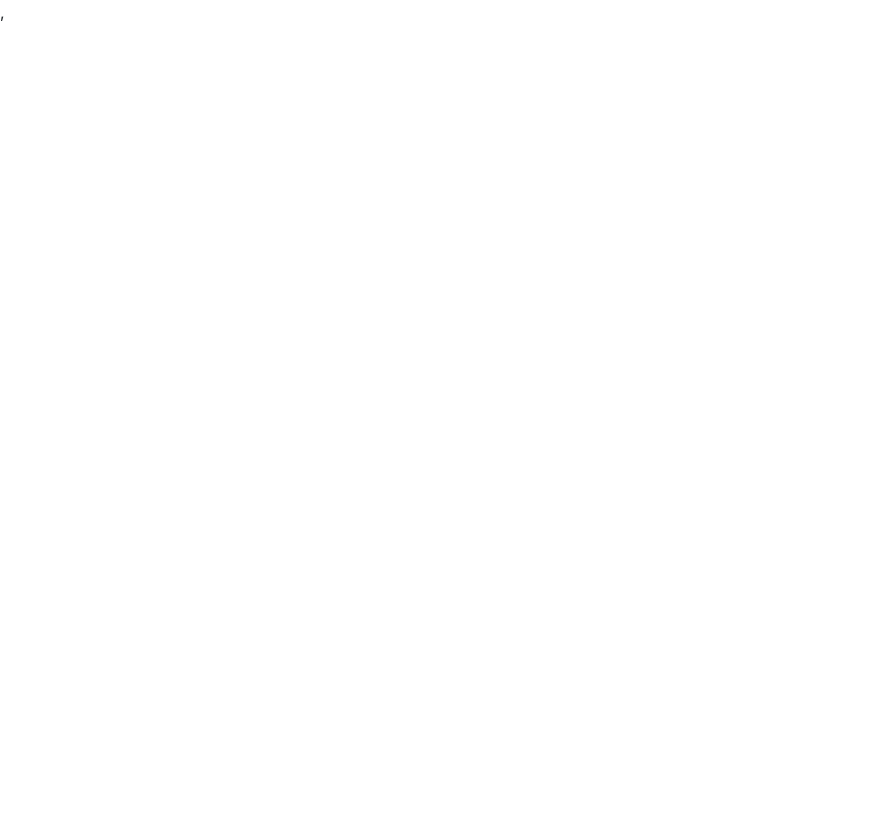
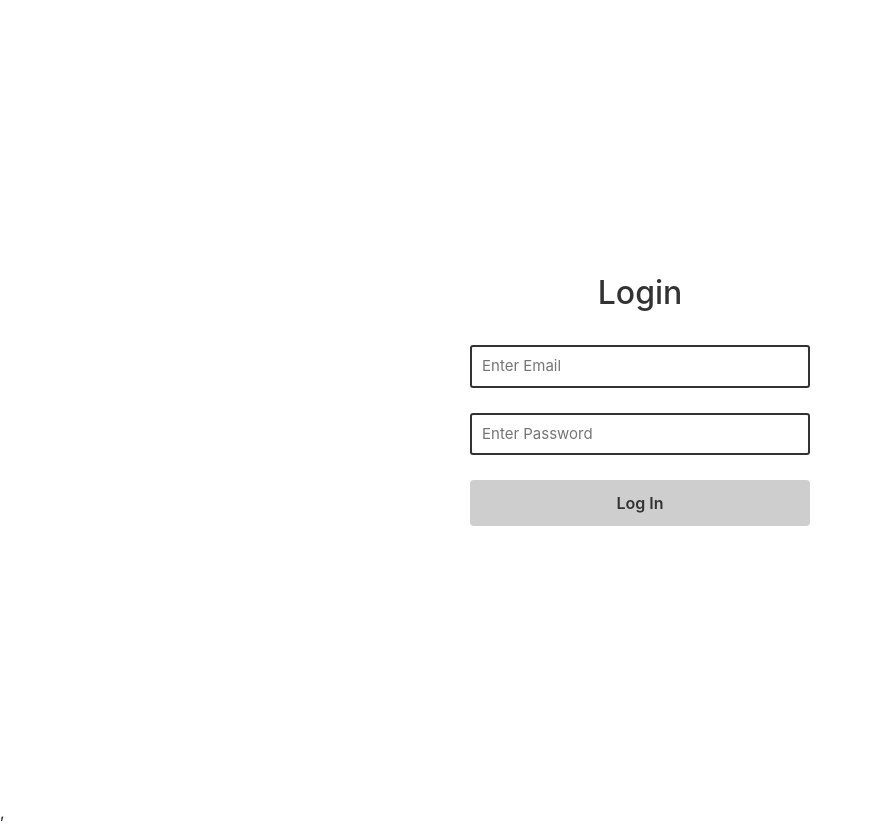
Before and after one commit to rukkiechovwe/rukkies_shopping_cart, a React (Create React App) app: page /login in a window 1280 px wide. Shown: the whole page, without its empty margins (0-872 px from the left). Before the commit the page ends 800 px from the top, so only its background shows below. Built offline with nearby package versions, Linux system fonts and the light colour scheme.

Commit message:
added login page

```diff
--- a/src/App.js
+++ b/src/App.js
@@ -5,6 +5,7 @@ import ProductsPage from "./pages/products_page";
 import CartPage from "./pages/cart_page";
 import { CartProvider } from "./context/cart_context";
 import { ProductProvider } from "./context/products_context";
+import UserLogin from "./components/user_login";
 
 function App() {
   return (
@@ -14,6 +15,7 @@ function App() {
           <Switch>
             <Route path="/" exact component={ProductsPage}></Route>
             <Route path="/cart" component={CartPage}></Route>
+            <Route path="/login" component={UserLogin}></Route>
           </Switch>
         </CartProvider>
       </ProductProvider>
--- /dev/null
+++ b/src/components/user_login.js
@@ -0,0 +1,25 @@
+import React from "react";
+import "../styles.css";
+function UserLogin() {
+
+    return (
+        <div className="sign-in">
+            <div class="login-page">
+                <form class="col-vm">
+                    <h2>Login</h2>
+                    <div className="container-login col-vm">
+                        <input type="text" name="id" placeholder="Enter Email" />
+                    </div>
+                    <div className="container-login col-vm">
+                        <input type="password" name="Password" placeholder="Enter Password" />
+                    </div>
+                    <div class="container-login col-vm">
+                        <button class="btn">Log In</button>
+                    </div>
+                </form>
+            </div>
+        </div>
+    )
+}
+
+export default UserLogin
--- a/src/pages/cart_page.js
+++ b/src/pages/cart_page.js
@@ -2,9 +2,23 @@ import React from "react";
 import { useCartContext } from "../context/cart_context";
 import { Button, ListGroup } from "react-bootstrap";
 import NavComponent from "../components/nav_component";
+import { Link } from "react-router-dom"
 
 function CartPage() {
   const { cart, dispatch } = useCartContext();
+  // let itemQuantity = 0
+  // const handleQ = (itemQuantity, actionType) => {
+  //   switch (actionType) {
+  //     case "add":
+  //       itemQuantity++
+  //       break;
+  //     case "remove":
+  //       itemQuantity--
+  //       break;
+  //     default:
+  //       break;
+  //   }
+  // }
   return (
     <div>
       <NavComponent cart={cart} />
@@ -14,7 +28,12 @@ function CartPage() {
           const { price, title } = item;
           return (
             <ListGroup.Item key={i}>
+              {/* <div className="row q-btn">
+                <button onClick={() => handleQ(item, 'add')}>+</button>
+                <button onClick={() => handleQ(item, 'remove')} >-</button>
+              </div> */}
               {title}: $ {price}
+              {/* <span>Quantity: {itemQuantity}</span> */}
               <Button
                 variant="danger"
                 size="sm"
@@ -29,6 +48,9 @@ function CartPage() {
           );
         })}
       </ListGroup>
+      <button>
+        <Link to="/login">checkout</Link>
+      </button>
       {cart.items.length === 0 && <center>CART IS EMPTY</center>}
     </div>
   );
--- a/src/styles.css
+++ b/src/styles.css
@@ -1,3 +1,11 @@
+.row-vm{
+	display: flex;
+	flex-direction: row;
+}
+.col-vm{
+	display: flex;
+	flex-direction: column;
+}
 button{
     border: none;
     display: block;
@@ -89,7 +97,7 @@ h6{
     padding: 10px;
     color: #fff;
 }
-/* loader 2 */
+/*============= loader =============*/
 .loader-wrapper{
     display: flex;
     align-items: center;
@@ -126,3 +134,61 @@ h6{
     0%{opacity: 1;transform: scale(1.2);}
     100%{opacity: .2;transform: scale(.75);}
 }
+
+/*======== login ========*/
+.sign-in,.sign-up {
+    display: flex;
+    justify-content: center;
+    align-items: center;
+    height: 100vh;
+    padding:20px 15px;
+    color: #333;
+}
+.login-page{
+	width: 340px;
+}
+.login-page form{
+    width: 100%;
+    align-items: center;
+    font-size: 15px;
+}
+.container-login{
+    flex-direction: column-reverse;
+    position: relative;
+}
+.container-login{
+    width: 100%;
+    padding-top: 25px;
+}
+.container-login .label-name{
+	margin-bottom: 7px;
+    font-weight: 600;
+}
+.container-login input{
+    outline: none;
+    background-color: transparent;
+    padding: 8px 10px;
+    border: 2px solid #333;
+    border-radius: 3px;
+    width: 100%;
+}
+.container-login button{
+	background-color:#cecece;
+    padding: 10px;
+    width: 100%;
+    font-weight: 600;
+    color: #333;
+}
+.login-page form .container-login1{
+	width: 100%;
+    padding: 5px 0;
+}
+.login-page form .container-login1 span a{
+	color: #333;
+}
+
+
+@media (max-width: 450px){
+	.login-page {width: 100%;}
+    .login-page form h2{font-size: 18px; text-align: center;}
+}
```
